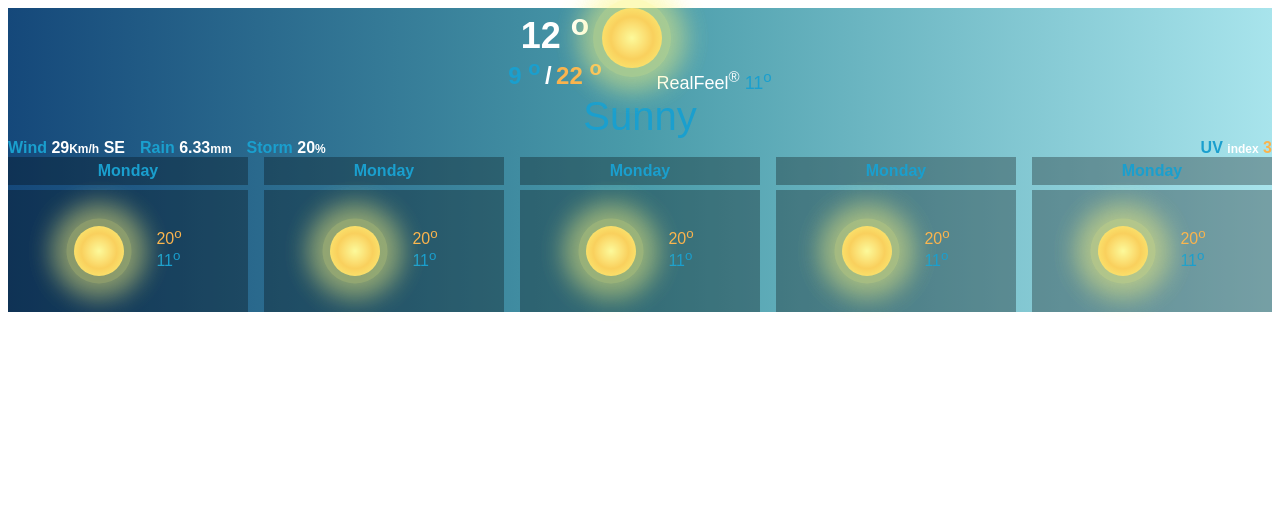
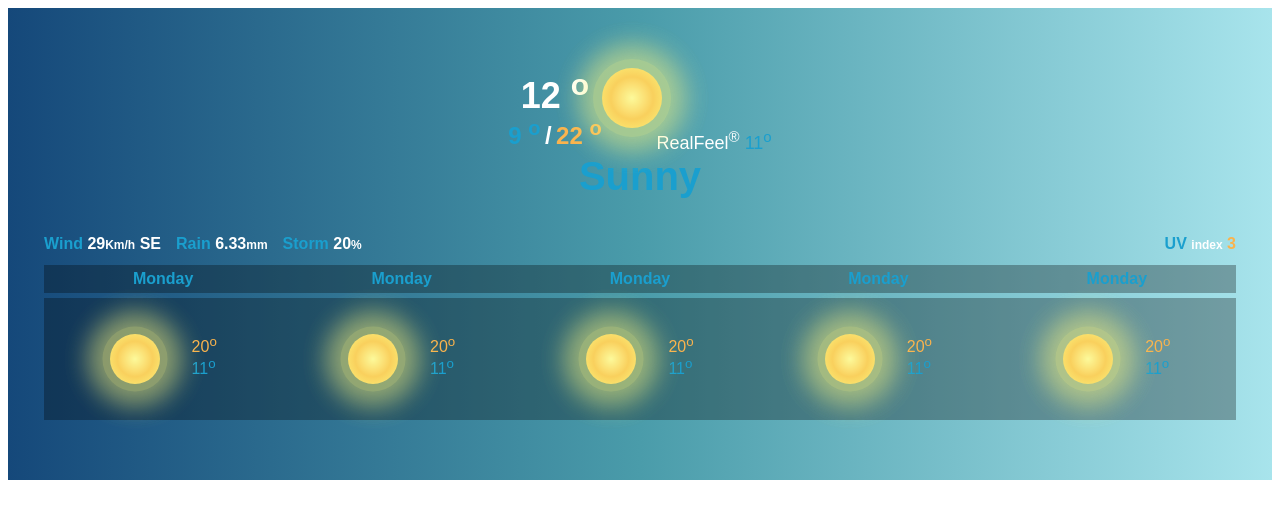
Before and after one commit to ybasori/automa-test, a React (Create React App) app: page / in a window 1280 px wide. Shown: the top 518 px of the page. Built offline with nearby package versions, Linux system fonts and the light colour scheme.

Commit message:
add spaces between

```diff
--- a/src/Components/Molecules/MainWeather/MainWeather.module.css
+++ b/src/Components/Molecules/MainWeather/MainWeather.module.css
@@ -56,4 +56,5 @@
   color: #1a9fce;
   font-family: Arial, Helvetica, sans-serif;
   text-align: center;
+  font-weight: 600;
 }
--- a/src/Pages/Home/Home.module.css
+++ b/src/Pages/Home/Home.module.css
@@ -1,3 +1,11 @@
 .container {
   background-image: linear-gradient(to right, #15487a, #4a9caa, #a8e4ec);
+
+  padding: 60px 36px;
 }
+.main-weather {
+  margin-bottom: 36px;
+}
+.forecast {
+  margin-bottom: 12px;
+}
--- a/src/Pages/Home/Home.tsx
+++ b/src/Pages/Home/Home.tsx
@@ -9,6 +9,7 @@ import Sun from "../../Components/Atoms/Sun/Sun";
 const Home: React.FC = () => {
   return (
     <div className={styles["container"]}>
+      <div className={styles["main-weather"]}>
         <MainWeather
           temperatureOne={12}
           temperatureTwo={9}
@@ -17,7 +18,10 @@ const Home: React.FC = () => {
           title={"Sunny"}
           icon={<Sun />}
         />
+      </div>
+      <div className={styles["forecast"]}>
         <WeatherForecast wind={29} rain={6.33} storm={20} uv={3} />
+      </div>
       <ListWeather
         data={[
           {
```
Lines whose indentation alone changed are shown as unchanged.
